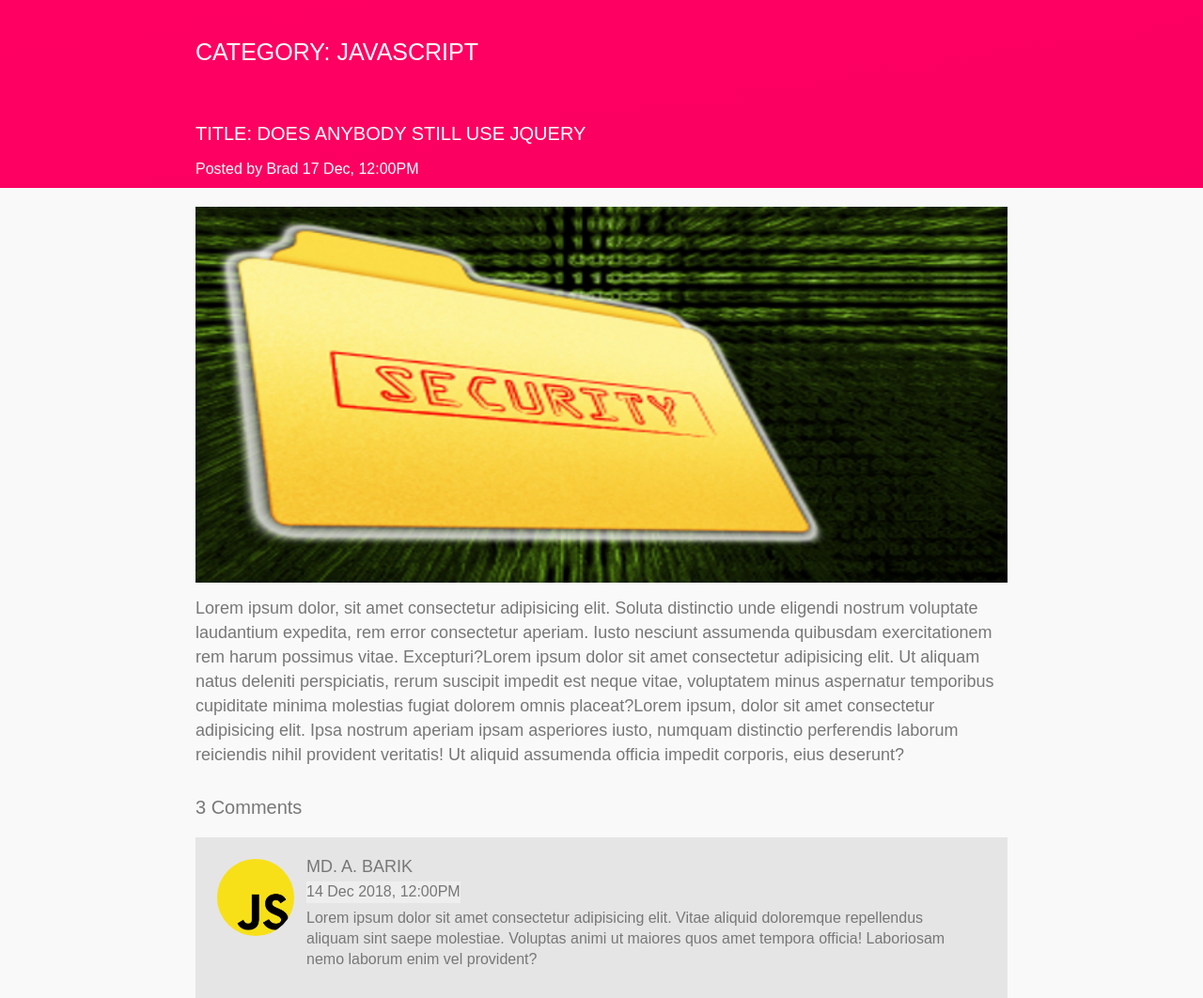
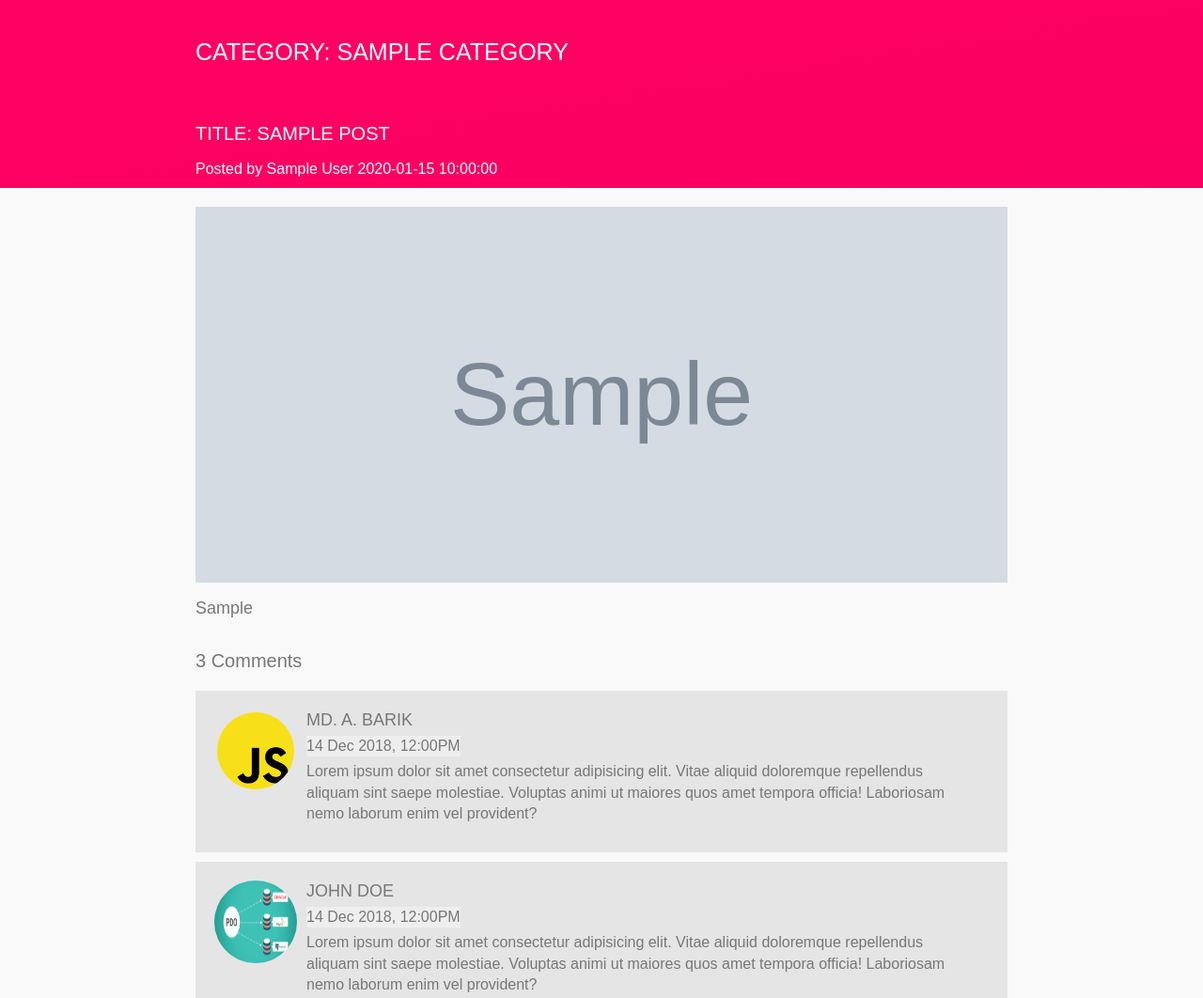
Before and after one commit to Awortwe/pdo-blog, a PHP site: the page made by single.php in a window 1280 px wide. Shown: the part 52-1114 px from the top of the page at 94% size. Run offline with PHP 8.4, Linux system fonts and the light colour scheme; tables that the repository leaves empty or names only in its code hold one stand-in row (values such as "Sample post"); grey boxes marked "Sample" are stand-in pictures.

Commit message:
single post

```diff
--- a/index.php
+++ b/index.php
@@ -25,7 +25,7 @@
         <div class="row my-4 single-post">
           <img class="col col-lg-4 col-md-12" src="./img/<?php echo $post_image; ?>" alt="Image">
           <div class="media-body col col-lg-8 col-md-12">
-            <h5 class="mt-0"><a href="single.php"><?php echo $post_title; ?> </a></h5>
+            <h5 class="mt-0"><a href="single.php?id=<?php echo $post_id; ?>"><?php echo $post_title; ?> </a></h5>
             <span class="posted"><a href="categories.html" class="category">
               <?php
                $sql1 = "SELECT * FROM categories WHERE cat_id = :id";
@@ -64,8 +64,5 @@
         </li>
       </ul>
 
-      <?php
-        echo $_GET['url'];
-      ?>
 
 <?php require_once('./includes/footer.php'); ?>
--- a/single.php
+++ b/single.php
@@ -6,21 +6,57 @@
 
       <section id="main">
         <div class="post-single-information">
+          <?php
+            if(isset($_GET['id']))
+            {
+              $id = $_GET['id'];
+              $sql = "SELECT * FROM posts WHERE post_id = :id";
+              $stmt = $pdo->prepare($sql);
+              $stmt->execute([
+                ':id'=> $id
+              ]);
+
+              while($post = $stmt->fetch(PDO::FETCH_ASSOC))
+              {
+                $post_title = $post['post_title'];
+                $post_des = $post['post_des'];
+                $post_image = $post['post_image'];
+                $post_date = $post['post_date'];
+                $post_author = $post['post_author'];
+                $post_cat_id = $post['post_cat_id'];
+                $post_status = $post['post_status'];
+          ?>
           <div class="post-single-info">
               <div class="post-single-80">
-                  <h1 class="category-title">Category: JavaScript</h1>
-                  <h2 class="post-single-title">Title: Does anybody still use jQuery</h2>
+                  <h1 class="category-title">Category:
+                    <?php
+                      $sql1 = "SELECT * FROM categories WHERE cat_id= :cat_id";
+                      $stmt1 = $pdo->prepare($sql1);
+                      $stmt1->execute([
+                        ':cat_id' => $post_cat_id
+                      ]);
+                      while($cat = $stmt1->fetch(PDO::FETCH_ASSOC)){
+                        $cat_title = $cat['cat_title'];
+                      }
+                      echo $cat_title;
+                    ?>
+                  </h1>
+                  <h2 class="post-single-title">Title: <?php echo $post_title ?></h2>
                   <div class="post-single-box">
-                      Posted by Brad 17 Dec, 12:00PM
+                      Posted by <?php echo $post_author; ?> <?php echo $post_date; ?>
                   </div>
               </div>
           </div>
+
           <div class="post-main">
-            <img class="d-block" style="width:100%;height:400px" src="./img//security.png" alt="photo" />
+            <img class="d-block" style="width:100%;height:400px" src="./img/<?php echo $post_image; ?>"
+            alt="<?php echo $post_title; ?>" />
             <p class="mt-4">
-              Lorem ipsum dolor, sit amet consectetur adipisicing elit. Soluta distinctio unde eligendi nostrum voluptate laudantium expedita, rem error consectetur aperiam. Iusto nesciunt assumenda quibusdam exercitationem rem harum possimus vitae. Excepturi?Lorem ipsum dolor sit amet consectetur adipisicing elit. Ut aliquam natus deleniti perspiciatis, rerum suscipit impedit est neque vitae, voluptatem minus aspernatur temporibus cupiditate minima molestias fugiat dolorem omnis placeat?Lorem ipsum, dolor sit amet consectetur adipisicing elit. Ipsa nostrum aperiam ipsam asperiores iusto, numquam distinctio perferendis laborum reiciendis nihil provident veritatis! Ut aliquid assumenda officia impedit corporis, eius deserunt?
+              <?php echo $post_des ?>
             </p>
           </div>
+          <?php }
+        } ?>
         </div>
         <div class="comments">
           <h2 class="comment-count">3 Comments</h2>
```
